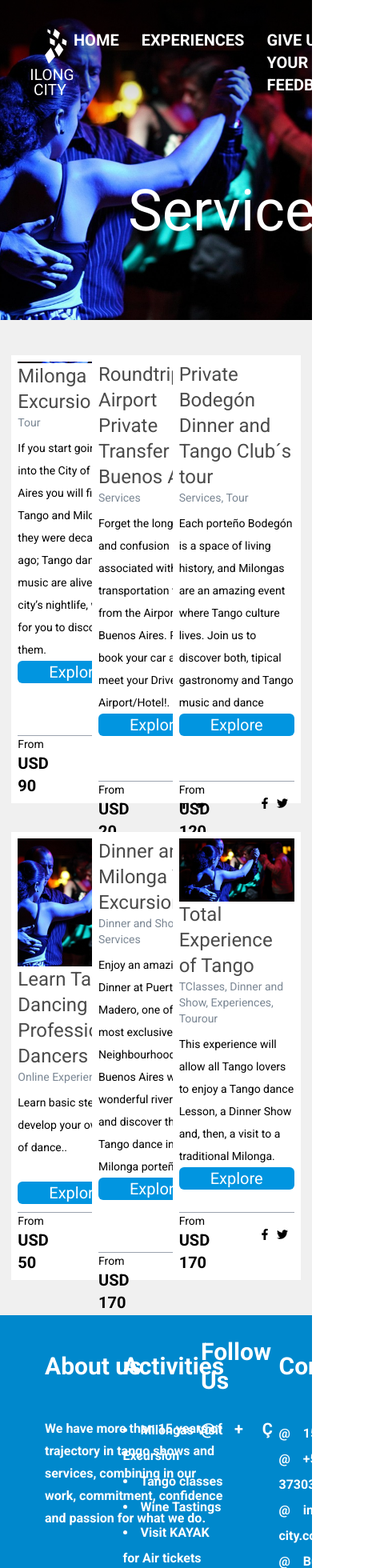
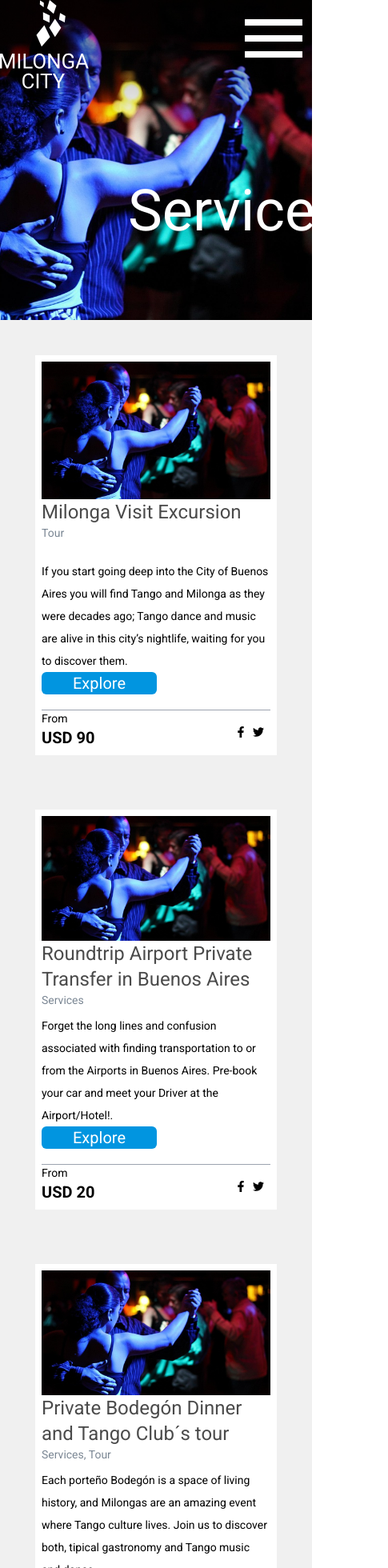
Before and after one commit to leon-rodriguez/milonga-city, a Next.js app: page /experiences in a window 390 px wide. Shown: the top 1960 px of the page at 80% size, 485 px wide, since content can reach past the window. Built offline with nearby package versions, Linux system fonts and the light colour scheme.

Commit message:
making the components responsive

```diff
--- a/components/Card.js
+++ b/components/Card.js
@@ -5,7 +5,7 @@ import { FaFacebookF, FaTwitter } from "react-icons/fa";
 const Card = ({ data }) => {
   const { title, body, src, type, price, currency, cta } = data;
   return (
-    <div className="w-96 h-[560px] p-2 grid grid-rows-[5fr_2fr_5fr_auto] bg-[#fff] ease-out duration-500 hover:shadow-xl hover:shadow-gray-300">
+    <div className="w-[360px] h-[500px] p-2 mb-8 grid grid-rows-[5fr_2fr_5fr_auto] bg-[#fff] ease-out duration-500 hover:shadow-xl hover:shadow-gray-300">
       <div className="overflow-hidden">
         <Image
           src={bailarines}
@@ -13,9 +13,9 @@ const Card = ({ data }) => {
           className="cursor-pointer w-full h-full object-cover mb-4 ease-out duration-300 hover:scale-125"
         />
       </div>
-      <div>
+      <div className="hover:[&>p]:bg-[#0195e0]">
         <h2 className="text-2xl text-[#4b4b4b] cursor-pointer ">{title}</h2>
-        <p className="text-sm text-[#7b8794]">{type}</p>
+        <p className="text-sm text-[#7b8794] ">{type}</p>
       </div>
       <div className="border-b border-gray-400 pt-2 grid grid-rows-[3fr_1fr]">
         <div className="text-sm text-[##1f2933] leading-7">{body}</div>
--- a/components/ContainerExperiences.js
+++ b/components/ContainerExperiences.js
@@ -3,7 +3,7 @@ import Card from "./Card.js";
 
 const ContainerExperiences = () => {
   return (
-    <div className="grid grid-cols-3 gap-y-9 w-full p-11 bg-[#f0f0f0]">
+    <div className="bg-[#f0f0f0] grid grid-cols-3 gap-y-9 w-full p-11 max-xl:grid-cols-2 max-[895px]:grid-cols-1">
       {experiencesList.map((item) => (
         <div className="flex justify-center ">
           <Card key={item.id} data={item} />
--- a/components/Footer.js
+++ b/components/Footer.js
@@ -4,12 +4,12 @@ import Image from "next/image";
 const Footer = () => {
   return (
     <div className="w-full">
-      <div className=" bg-[#0088cc] h-96 grid grid-cols-4">
-        <div className=" grid grid-rows-[128px_auto] pl-14">
-          <div className="flex justify-start items-center text-3xl font-bold text-white">
+      <div className=" bg-[#0088cc] h-96 grid grid-cols-4 max-lg:grid-cols-2 max-lg:grid-rows-2 max-lg:min-h-[750px] max-sm:grid-cols-1 max-sm:grid-rows-[2fr_2fr_2fr_1fr] max-sm:min-h-[1000px]">
+        <div className=" grid grid-rows-[128px_auto] pl-14 max-sm:pl-0 max-sm:grid-rows-[80px_auto]">
+          <div className="flex justify-start items-center text-3xl font-bold text-white max-sm:justify-center">
             About us
           </div>
-          <div className="flex justify-start">
+          <div className="flex justify-start max-sm:justify-center">
             <div className="w-56 text-white font-bold leading-7">
               We have more than 15 years of trajectory in tango shows and
               services, combining in our work, commitment, confidence and
@@ -17,11 +17,11 @@ const Footer = () => {
             </div>
           </div>
         </div>
-        <div className="grid grid-rows-[128px_auto] pl-14">
-          <div className="flex justify-start items-center text-3xl font-bold text-white">
+        <div className="grid grid-rows-[128px_auto] pl-14 max-sm:pl-0 max-sm:grid-rows-[80px_auto]">
+          <div className="flex justify-start items-center text-3xl font-bold text-white max-sm:justify-center">
             Activities
           </div>
-          <div className="flex justify-start">
+          <div className="flex justify-start max-sm:justify-center">
             <ul className="list-disc text-white font-bold list-inside leading-8">
               <li>
                 <a>Milongas Visit Excursion</a>
@@ -41,23 +41,11 @@ const Footer = () => {
             </ul>
           </div>
         </div>
-        <div className="grid grid-rows-[128px_auto] pl-14">
-          <div className="flex justify-start items-center text-3xl font-bold text-white">
-            Follow Us
-          </div>
-          <div className="flex justify-start pb-10">
-            <div className="text-white text-xl font-bold">
-              <span>@</span>
-              <span className="mx-6">+</span>
-              <span>Ç</span>
-            </div>
-          </div>
-        </div>
-        <div className="grid grid-rows-[128px_auto] pl-14">
-          <div className="flex justify-start items-center text-3xl font-bold text-white">
+        <div className="grid grid-rows-[128px_auto] pl-14 max-sm:pl-0 max-sm:grid-rows-[80px_auto]">
+          <div className="flex justify-start items-center text-3xl font-bold text-white max-sm:justify-center">
             Contact
           </div>
-          <div className="flex justify-start mt-1 leading-8 text-white font-bold">
+          <div className="flex justify-start mt-1 leading-8 text-white font-bold max-sm:justify-center">
             <ul>
               <li>
                 <span className="mr-4">@</span>
@@ -78,9 +66,25 @@ const Footer = () => {
             </ul>
           </div>
         </div>
+        <div className="grid grid-rows-[128px_auto] pl-14 max-sm:pl-0 max-sm:grid-rows-[80px_auto]">
+          <div className="flex justify-start items-center text-3xl font-bold text-white max-sm:justify-center">
+            Follow Us
+          </div>
+          <div className="flex justify-start pb-10 max-sm:justify-center">
+            <div className="text-white text-xl font-bold ">
+              <span>@</span>
+              <span className="mx-6">+</span>
+              <span>Ç</span>
+            </div>
+          </div>
+        </div>
       </div>
-      <div className="h-20 bg-[#01bdba] ">
-        <div className="text-white h-20 w-2/4  flex items-center justify-end">
+      <div className="h-20 bg-[#01bdba] max-sm:h-24">
+        <div className="text-white h-20 w-full pl-14 pr-6 flex items-center justify-between ">
+          <div className="flex flex-wrap">
+            <div>Copyright 2023 - All Rights Reserved.</div>
+            <div>Developed by León Rodriguez</div>
+          </div>
           <Image
             src={logo}
             height={180}
@@ -88,9 +92,6 @@ const Footer = () => {
             alt="logo"
             className="w-14 h-auto object-cover"
           />
-          <div className="ml-10">
-            Copyright 2019 - All Rights Reserved. | Developed by León Rodriguez
-          </div>
         </div>
       </div>
     </div>
--- a/components/Hero.js
+++ b/components/Hero.js
@@ -1,5 +1,5 @@
-import Image from "next/image";
-import bailarines from "../public/Images/bailarines.jpg";
+import Image from 'next/image';
+import bailarines from '../public/Images/bailarines.jpg';
 
 /*
   //text div styles
--- a/components/HomeExperiences.js
+++ b/components/HomeExperiences.js
@@ -4,10 +4,16 @@ import { homeList } from "../pages/api/home";
 const HomeExperiences = () => {
   //console.log("Data: ", experiencesList);
   return (
-    <article className=" p-6 flex justify-evenly bg-[#f0f0f0]">
-      {homeList.map((item) => (
-        <Card key={item.id} data={item} />
-      ))}
+    <article className=" p-6  bg-[#f0f0f0] min-h-[750px]">
+      <h1 className="text-center font-bold text-4xl mb-2">TRENDING TOURS</h1>
+      <h3 className="text-center text-lg mb-8">
+        JOIN MILONGA CITY TO ENJOY BUENOS AIRES EXPERIENCES
+      </h3>
+      <div className="flex justify-evenly flex-wrap">
+        {homeList.map((item) => (
+          <Card key={item.id} data={item} />
+        ))}
+      </div>
     </article>
   );
 };
--- a/components/Layout.js
+++ b/components/Layout.js
@@ -1,5 +1,5 @@
-import Navbar from "./Navbar";
-
+import { Navbar, NavbarMobile } from "./Navbar";
+import { useMediaQuery } from "react-responsive";
 import { Roboto } from "@next/font/google";
 
 const roboto = Roboto({
@@ -9,9 +9,10 @@ const roboto = Roboto({
 });
 
 export default function Layout({ children }) {
+  const isTabletOrMobile = useMediaQuery({ query: "(max-width: 720px)" });
   return (
     <main className={roboto.className}>
-      <Navbar />
+      {isTabletOrMobile ? <NavbarMobile /> : <Navbar />}
       <main>{children}</main>
       {/* <Footer /> */}
     </main>
--- a/components/Navbar.js
+++ b/components/Navbar.js
@@ -1,19 +1,18 @@
-import Link from "next/link";
-import Image from "next/image";
-import logo from "../assets/logo-milonga-city.svg";
-import { FaShoppingCart } from "react-icons/fa";
-import { MdAccountCircle } from "react-icons/md";
+import Link from 'next/link';
+import Image from 'next/image';
+import logo from '../assets/logo-milonga-city.svg';
+import { FaShoppingCart } from 'react-icons/fa';
+import { MdAccountCircle, MdOutlineMenu } from 'react-icons/md';
+// import { GiHamburgerMenu } from "react-icons/gr";
 
-export default function Navbar() {
+export function Navbar() {
   return (
-    <nav className=" text-white font-bold text-xl uppercase p-9 absolute w-full z-30">
+    <nav className=" text-white font-bold text-xl uppercase p-9 absolute w-full z-30 ">
       <div className="flex w-full justify-between">
         <Image
           src={logo}
-          height={180}
-          width={180}
           alt="logo"
-          className="w-14 h-auto object-cover"
+          className="w-28 h-auto object-cover max-lg:w-20"
         />
         <ul className="flex justify-center space-x-7">
           <li>
@@ -26,12 +25,52 @@ export default function Navbar() {
             <Link href="/feedback">Give us your feedback</Link>
           </li>
         </ul>
-        <div className="flex w-14 justify-between">
-          <FaShoppingCart />
-          <MdAccountCircle />
+        <div className="flex w-24 justify-evenly">
+          <FaShoppingCart className="text-2xl" />
+          <MdAccountCircle className="text-2xl" />
         </div>
       </div>
-      <div className="bg-gradient-to-b from-black h-40 opacity-50 top-0 left-0 w-full h-full absolute -z-10"></div>
+      <div className="bg-gradient-to-b from-black h-40 opacity-50 top-0 left-0 w-full  absolute -z-10"></div>
     </nav>
   );
 }
+
+export function NavbarMobile() {
+  const menu = document.querySelector('.menu');
+  let change = false;
+  const openMenu = () => {
+    if (change == false) {
+      menu.classList.add('translate-y-[334px]');
+      change = true;
+    } else {
+      menu.classList.remove('translate-y-[334px]');
+      change = false;
+    }
+  };
+  return (
+    <nav className=" text-white font-bold absolute w-full z-20">
+      <div className="bg-black/75 h-[334px] w-full absolute z-10 flex justify-center items-end transition duration-300 ease-out menu -top-[334px]">
+        <ul className="h-[222px] text-2xl pb-8 flex flex-col justify-evenly">
+          <li className="text-center">HOME</li>
+          <li className="text-center">EXPERIENCES</li>
+          <li className="text-center">GIVE US YOUR FEEDBACK</li>
+        </ul>
+      </div>
+      <div className=" w-full flex justify-between">
+        <Image
+          src={logo}
+          height={180}
+          width={180}
+          alt="logo"
+          className="w-28 h-auto object-cover relative z-50"
+        />
+        <MdOutlineMenu
+          className="text-8xl text-white relative z-50"
+          onClick={openMenu}
+        />
+        {/* <GiHamburgerMenu /> */}
+      </div>
+      <div className="bg-gradient-to-b from-black h-40 opacity-50 top-0 left-0 w-full absolute -z-10"></div>
+    </nav>
+  );
+}
--- a/package.json
+++ b/package.json
@@ -15,7 +15,8 @@
     "next": "13.1.1",
     "react": "18.2.0",
     "react-dom": "18.2.0",
-    "react-icons": "^4.7.1"
+    "react-icons": "^4.7.1",
+    "react-responsive": "^9.0.2"
   },
   "devDependencies": {
     "autoprefixer": "^10.4.13",
```
Also changed, not shown: pages/index.js (+3 -4 lines), 1 other file (tests, documents, lock files or other folders).
